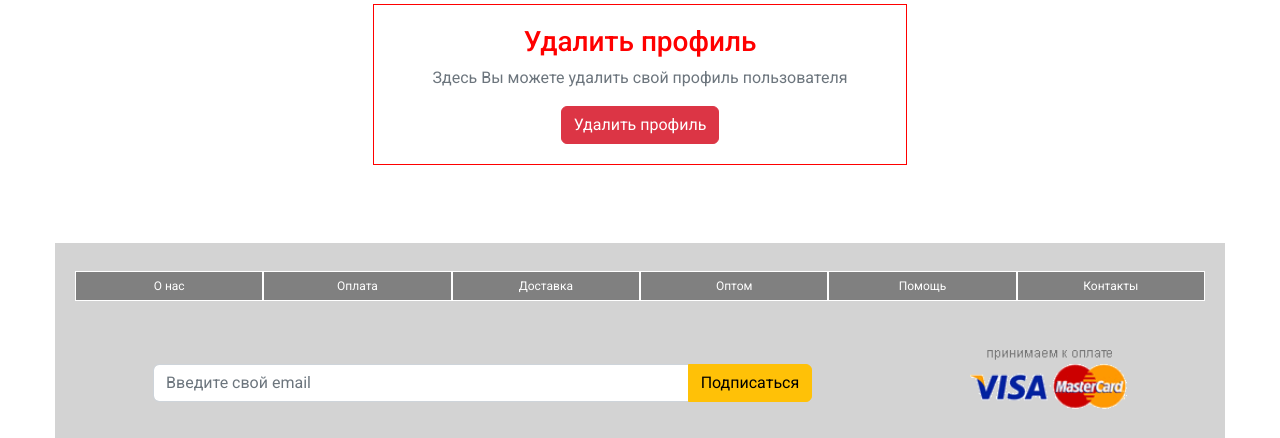
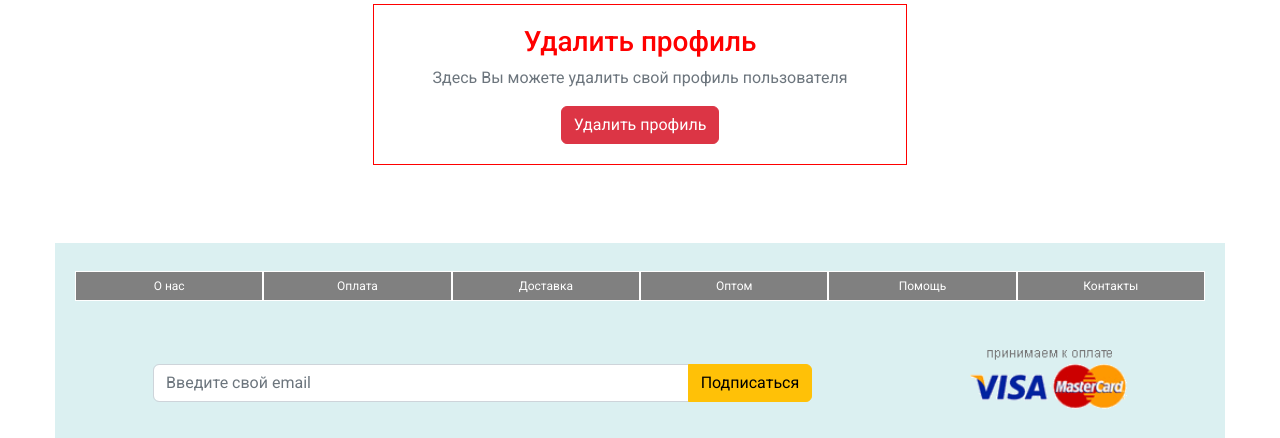
Before and after one commit to v-makarovskyi/book_store_django, a Django app: page /account/profile/edit/ in a window 1280 px wide. Shown: the part 626-1064 px from the top of the page. Run offline with Django 4.2, Linux system fonts and the light colour scheme; the visitor is signed in with stand-in values (Sample User, id 1); some libraries are stand-ins or nearby versions.

Commit message:
update small css

```diff
--- a/templates/footer.html
+++ b/templates/footer.html
@@ -2,7 +2,7 @@
 
 <footer class="footer">
   <div class="container">
-    <div class="row" style="background:lightgray;">
+    <div class="row" style="background:#dbf0f1;">
       <div class="row row-cols-1 row-cols-sm-2 row-cols-md-3 row-cols-lg-6 g-1 mx-auto footer__top">
         <span class="col">О нас</span>
         <span class="col">Оплата</span>
```
